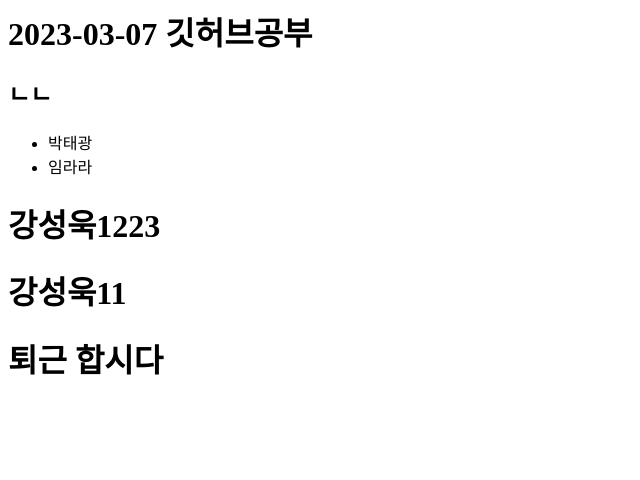
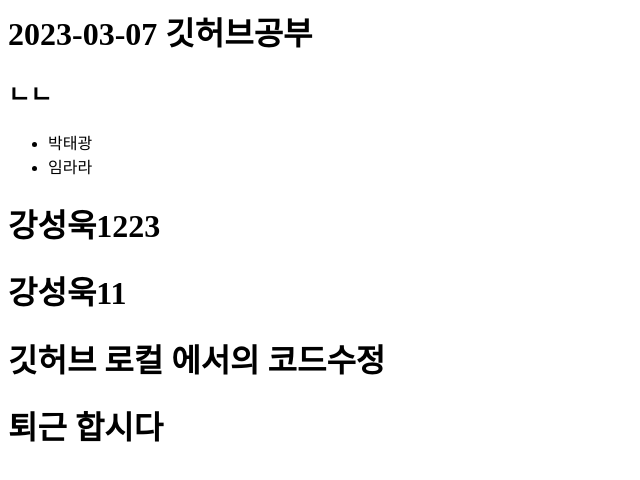
Before and after one commit to ptk5758/test, a plain HTML site: page index.html in a window 1280 px wide. Shown: the whole page, without its empty margins (0-640 px from the left). Drawn offline with Linux system fonts and the light colour scheme.

Commit message:
잠옵니다 형님

```diff
--- a/index.html
+++ b/index.html
@@ -10,7 +10,7 @@
          <h1>강성욱1223</h1>
 
         <h1>강성욱11</h1>
-
+        <h1>깃허브 로컬 에서의 코드수정</h1>
         <h1>퇴근 합시다</h1>
     </body>
 
```
